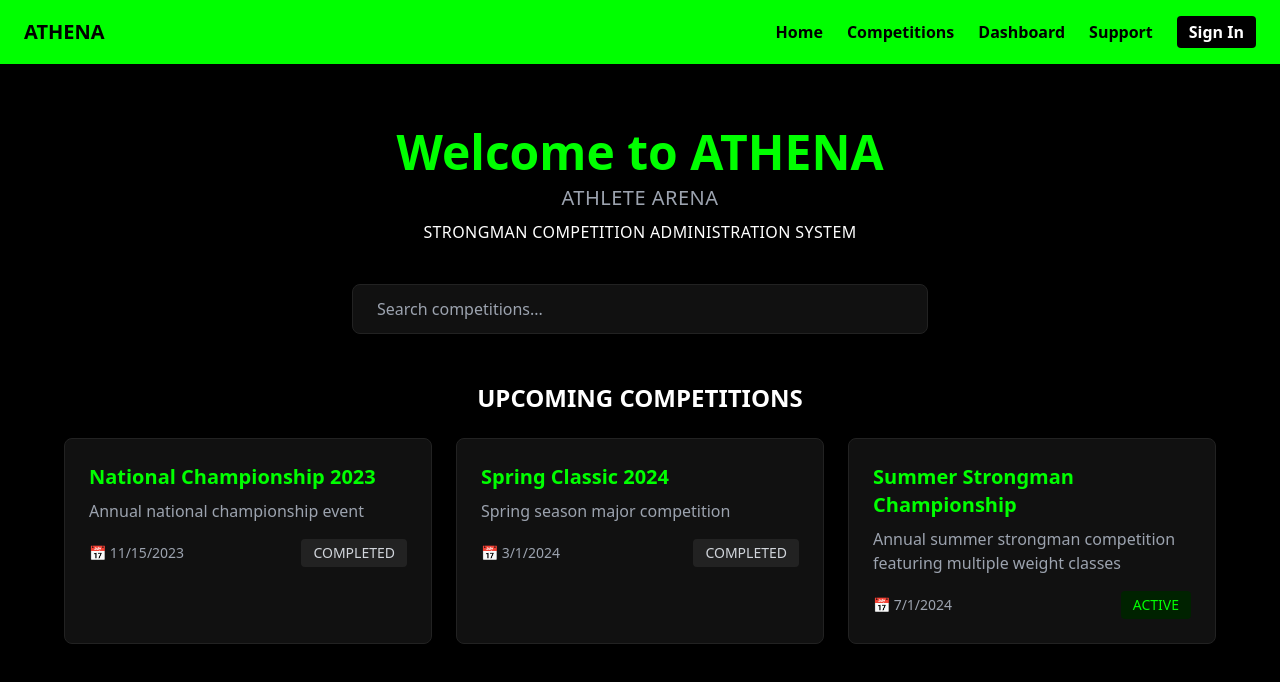
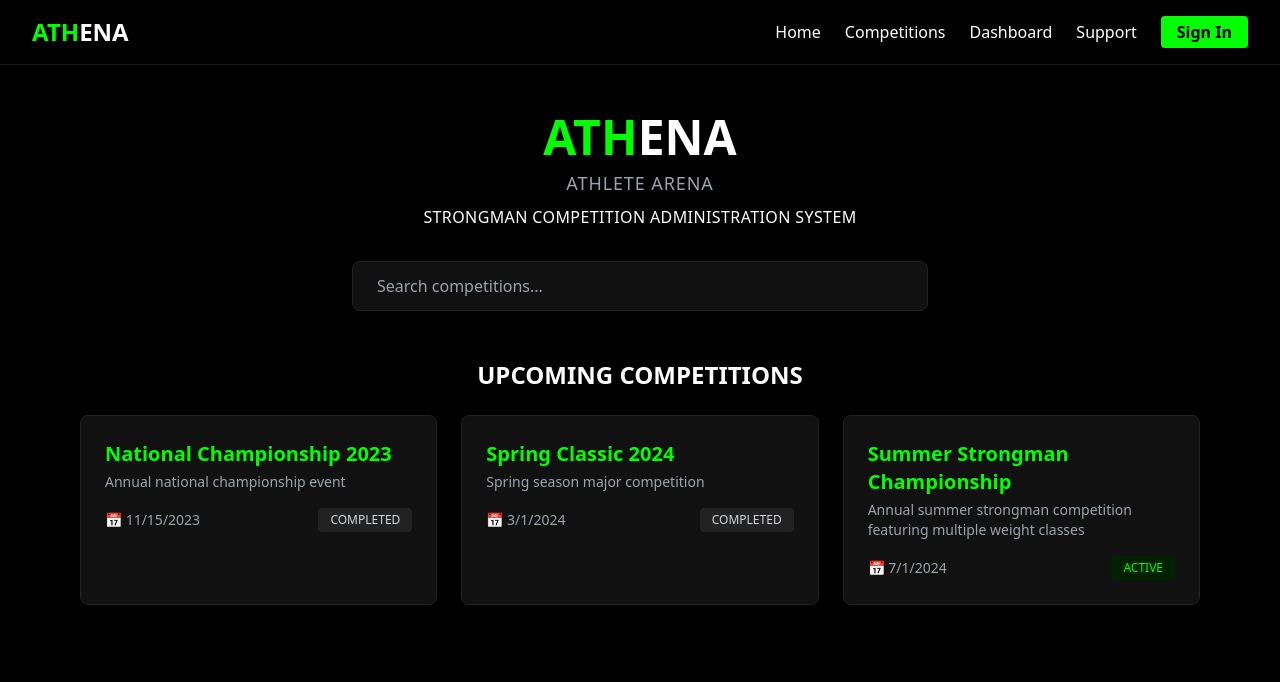
Before and after one commit to caldefenwycke/athena, a Next.js app: page / in a window 1280 px wide. Shown: the top 682 px of the page. Built offline with nearby package versions, Linux system fonts and the light colour scheme.

Commit message:
Update homepage to match Create.xyz design

```diff
--- a/pages/index.tsx
+++ b/pages/index.tsx
@@ -17,24 +17,21 @@ const placeholderCompetitions: Competition[] = [
     title: 'National Championship 2023',
     description: 'Annual national championship event',
     start_date: '2023-11-15',
-    status: 'completed',
-    image_url: ''
+    status: 'completed'
   },
   {
     id: '2',
     title: 'Spring Classic 2024',
     description: 'Spring season major competition',
     start_date: '2024-03-01',
-    status: 'completed',
-    image_url: ''
+    status: 'completed'
   },
   {
     id: '3',
     title: 'Summer Strongman Championship',
     description: 'Annual summer strongman competition featuring multiple weight classes',
     start_date: '2024-07-01',
-    status: 'active',
-    image_url: ''
+    status: 'active'
   }
 ];
 
@@ -49,26 +46,29 @@ export default function HomePage() {
       <Head>
         <title>ATHENA – Strongman Admin System</title>
       </Head>
-      <div className="min-h-screen flex flex-col bg-black text-white">
-        <nav className="bg-[#00FF00] px-6 py-4">
+      <div className="min-h-screen bg-black text-white">
+        <nav className="bg-black border-b border-[#1A1A1A] px-8 py-4">
           <div className="max-w-7xl mx-auto flex justify-between items-center">
-            <a href="/" className="text-xl font-bold text-black">ATHENA</a>
-            <div className="flex items-center gap-6 text-black font-semibold">
-              <a href="/" className="hover:underline">Home</a>
-              <a href="/competitions" className="hover:underline">Competitions</a>
-              <a href="/dashboard" className="hover:underline">Dashboard</a>
-              <a href="/support" className="hover:underline">Support</a>
-              <a href="/account/signin" className="bg-black text-white px-3 py-1 rounded hover:bg-gray-800">Sign In</a>
+            <a href="/" className="text-2xl font-bold text-white">
+              <span className="text-[#00FF00]">ATH</span>ENA
+            </a>
+            <div className="flex items-center gap-6">
+              <a href="/" className="text-white hover:text-[#00FF00]">Home</a>
+              <a href="/competitions" className="text-white hover:text-[#00FF00]">Competitions</a>
+              <a href="/dashboard" className="text-white hover:text-[#00FF00]">Dashboard</a>
+              <a href="/support" className="text-white hover:text-[#00FF00]">Support</a>
+              <a href="/account/signin" className="px-4 py-1 bg-[#00FF00] text-black font-semibold rounded hover:bg-[#00DD00]">Sign In</a>
             </div>
           </div>
         </nav>
 
-        <main className="flex-1 p-4">
-          <div className="max-w-6xl mx-auto mt-12">
+        <main className="max-w-6xl mx-auto px-4 py-12">
           <div className="text-center mb-12">
-              <h1 className="text-5xl font-bold mb-2 text-[#00FF00]">Welcome to ATHENA</h1>
-              <p className="text-xl mb-2 text-gray-400 tracking-wide">ATHLETE ARENA</p>
-              <p className="text-md mb-10 tracking-wide">STRONGMAN COMPETITION ADMINISTRATION SYSTEM</p>
+            <h1 className="text-5xl font-bold mb-2">
+              <span className="text-[#00FF00]">ATH</span>ENA
+            </h1>
+            <p className="text-lg text-gray-400 mb-2 tracking-wider">ATHLETE ARENA</p>
+            <p className="text-md mb-8 tracking-wide">STRONGMAN COMPETITION ADMINISTRATION SYSTEM</p>
             <div className="max-w-xl mx-auto">
               <div className="relative">
                 <input
@@ -76,7 +76,7 @@ export default function HomePage() {
                   placeholder="Search competitions..."
                   value={searchTerm}
                   onChange={(e) => setSearchTerm(e.target.value)}
-                    className="w-full px-6 py-3 bg-[#111111] border border-[#222222] rounded-lg text-white focus:outline-none focus:border-[#00FF00]"
+                  className="w-full px-6 py-3 bg-[#111] border border-[#222] rounded-lg text-white focus:outline-none focus:border-[#00FF00]"
                 />
                 <button className="absolute right-4 top-1/2 transform -translate-y-1/2 text-[#00FF00]">
                   <i className="fas fa-search"></i>
@@ -85,38 +85,31 @@ export default function HomePage() {
             </div>
           </div>
 
-            <h2 className="text-2xl font-bold mb-6 text-center">UPCOMING COMPETITIONS</h2>
+          <h2 className="text-2xl font-bold text-center mb-6">UPCOMING COMPETITIONS</h2>
           <div className="grid grid-cols-1 md:grid-cols-2 lg:grid-cols-3 gap-6">
             {competitions.map((competition) => (
               <div
                 key={competition.id}
-                  className="bg-[#111111] border border-[#222222] rounded-lg overflow-hidden hover:border-[#00FF00] transition-colors"
+                className="bg-[#111] border border-[#222] rounded-lg overflow-hidden hover:border-[#00FF00] transition-colors"
               >
                 <div className="p-6">
-                    <h3 className="text-xl font-bold mb-2 text-[#00FF00]">
-                      {competition.title}
-                    </h3>
-                    <p className="text-gray-400 mb-4 line-clamp-2">
-                      {competition.description}
-                    </p>
+                  <h3 className="text-xl font-bold text-[#00FF00] mb-1">{competition.title}</h3>
+                  <p className="text-sm text-gray-400 mb-4">{competition.description}</p>
                   <div className="flex justify-between items-center text-sm">
-                      <div className="text-gray-400">
-                        📅 {new Date(competition.start_date).toLocaleDateString()}
-                      </div>
-                      <div
-                        className={`px-3 py-1 rounded ${
+                    <span className="text-gray-400">📅 {new Date(competition.start_date).toLocaleDateString()}</span>
+                    <span
+                      className={`px-3 py-1 rounded text-xs font-medium ${
                         competition.status === 'active'
                           ? 'bg-[#002200] text-[#00FF00]'
-                            : 'bg-[#222222] text-gray-300'
+                          : 'bg-[#222] text-gray-300'
                       }`}
                     >
                       {competition.status.toUpperCase()}
-                      </div>
+                    </span>
                   </div>
                 </div>
               </div>
             ))}
-            </div>
           </div>
         </main>
       </div>
```
Lines whose indentation alone changed are shown as unchanged.
